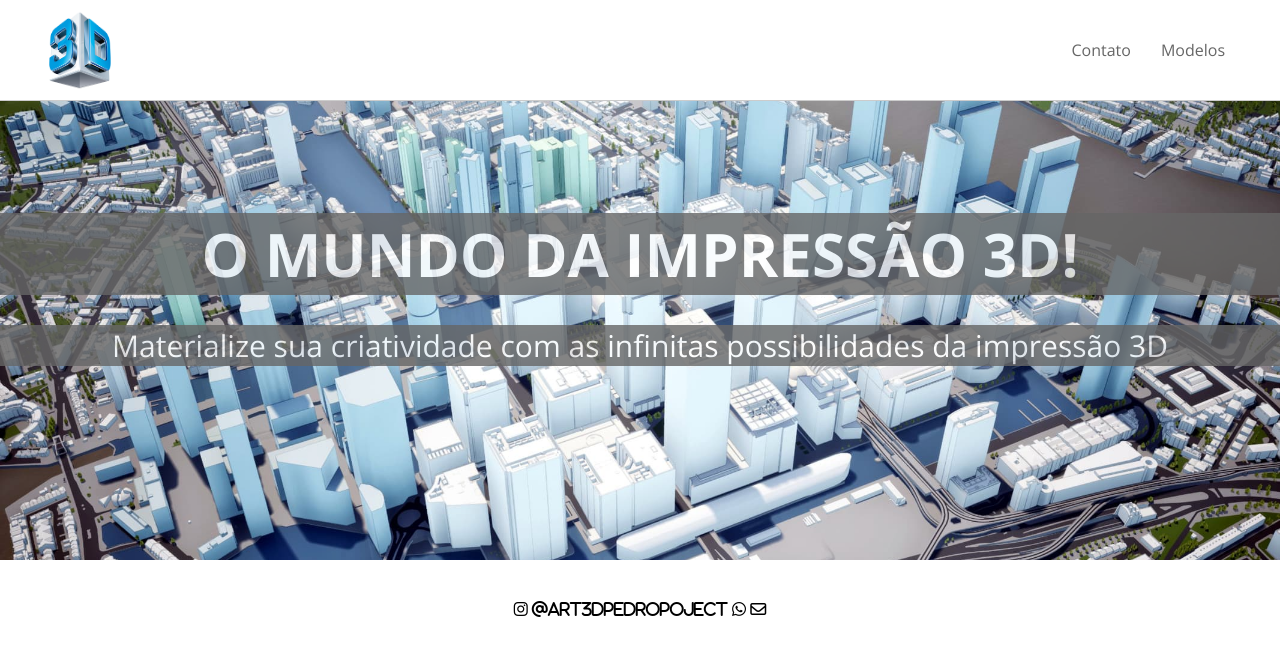
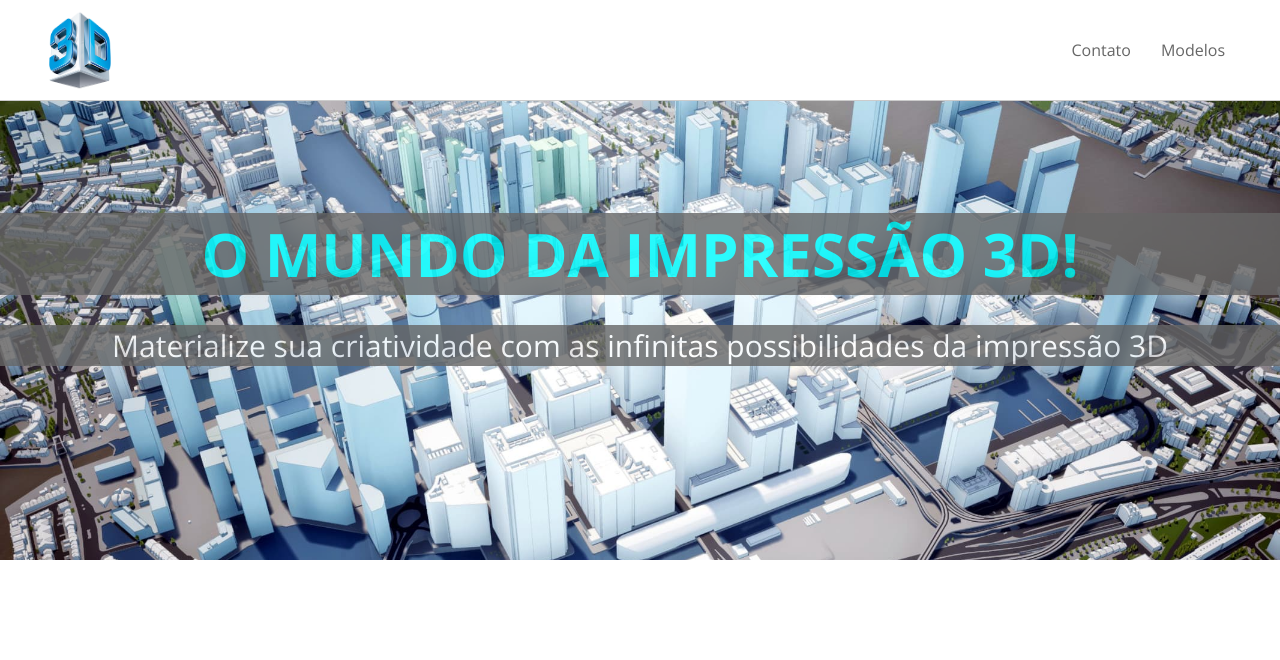
Before and after one commit to marcosCappelli/art3d, a plain HTML site: page index.html in a window 1280 px wide. Drawn offline with nearby package versions, Linux system fonts and the light colour scheme.

Commit message:
criação do banner

```diff
--- a/CSS/style.css
+++ b/CSS/style.css
@@ -95,6 +95,7 @@ nav:after {
   font-size: 60px;
   background-color: #666;
   opacity: 0.8;
+  color: aqua;
 }
 
 #search-form p {
@@ -105,19 +106,4 @@ nav:after {
   background-color: #666;
   opacity: 0.8;
 }
-
-#footer {
-  position: relative;
-  width: 100%;
-  margin-left: auto;
-  margin-right: auto;
-  padding-top: 1cm;
-  padding-bottom: 1cm;
-  text-align: center;
-}
-
-.div-footer i {
-  text-decoration: none;
-  color: rgb(222, 21, 21);
-  transition: .5s;
-}
+/*footer*/
--- a/index.html
+++ b/index.html
@@ -27,11 +27,7 @@
                 <P>Materialize sua criatividade com as infinitas possibilidades da impressão 3D</P>
                 </div>
             </div>
-            <div id="footer">
-                    <i class="fab fa-instagram"> @art3Dpedropoject <a href="#"></a></i>
-                    <i class="fab fa-whatsapp"></i>
-                    <i class="far fa-envelope"></i>
-            </div>
+
             </header>
         </div>
 
```
